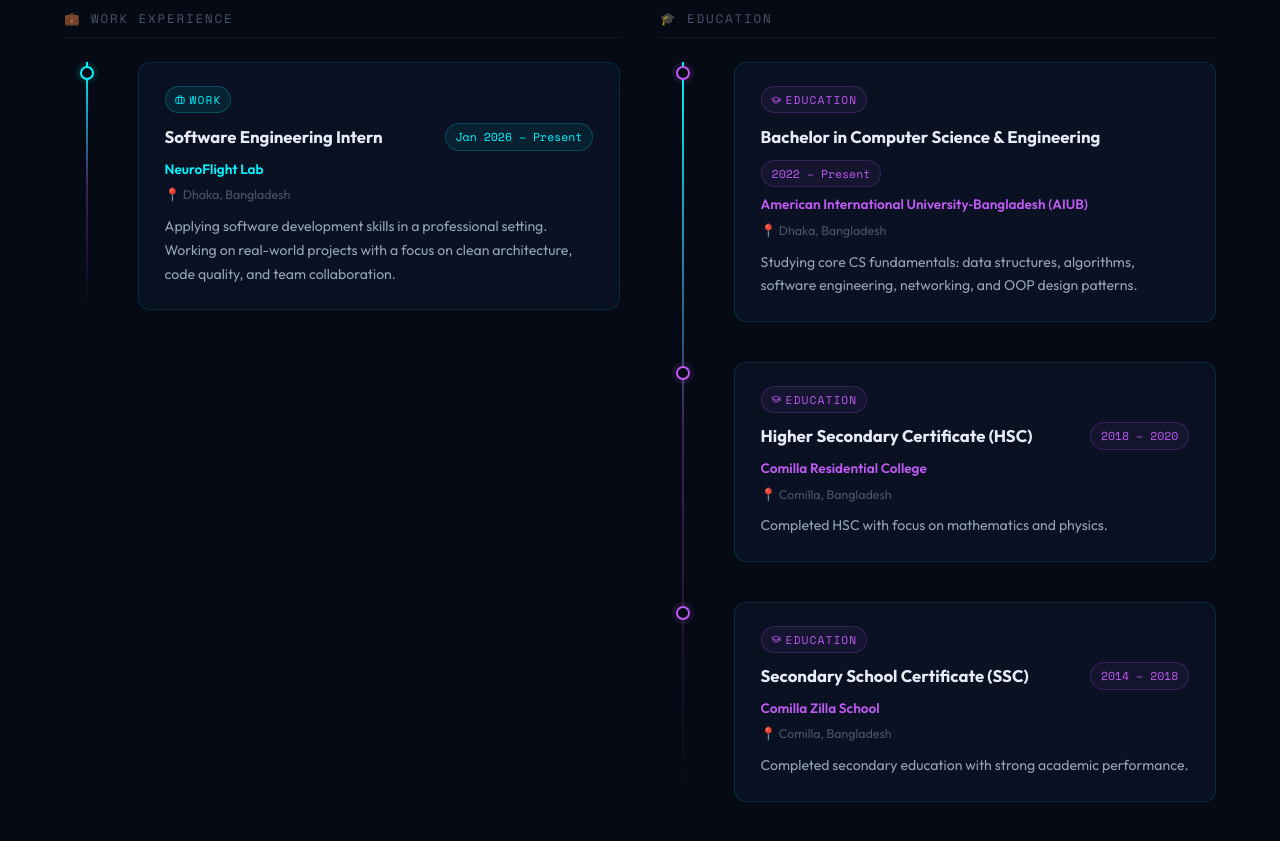
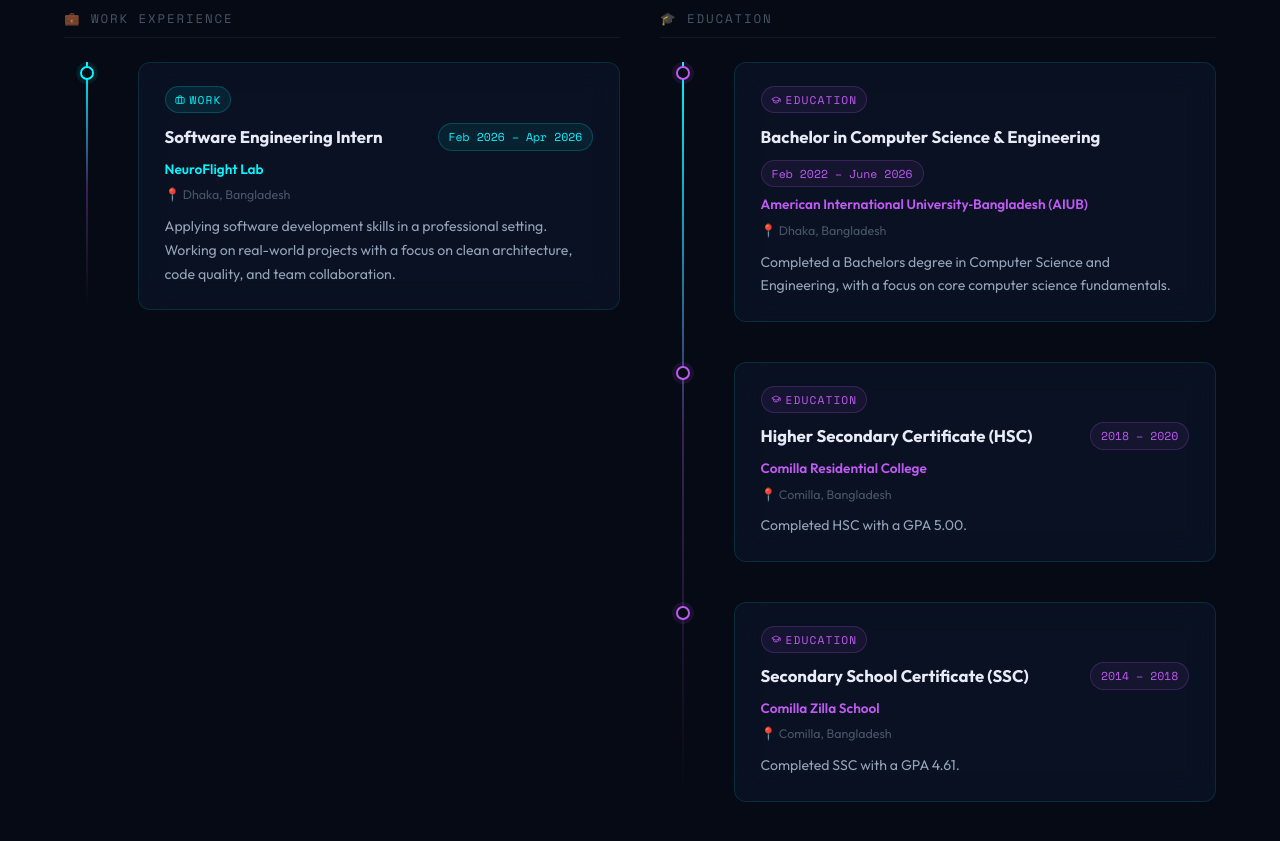
Before and after one commit to SaklainMahmud/Portfolio-2.0, a React (Vite) app: page / in a window 1280 px wide. Shown: the part 1940-2781 px from the top of the page. Built offline with nearby package versions, Linux system fonts and the light colour scheme.

Commit message:
Revise work and education details in Experience component
Updated work and education periods and descriptions for clarity.

```diff
--- a/src/components/Experience.jsx
+++ b/src/components/Experience.jsx
@@ -6,7 +6,7 @@ const workItems = [
   {
     title: 'Software Engineering Intern',
     org: 'NeuroFlight Lab',
-    period: 'Jan 2026 – Present',
+    period: 'Feb 2026 – Apr 2026',
     location: 'Dhaka, Bangladesh',
     desc: 'Applying software development skills in a professional setting. Working on real-world projects with a focus on clean architecture, code quality, and team collaboration.',
     accent: false,
@@ -17,9 +17,9 @@ const eduItems = [
   {
     title: 'Bachelor in Computer Science & Engineering',
     org: 'American International University‑Bangladesh (AIUB)',
-    period: '2022 – Present',
+    period: 'Feb 2022 – June 2026',
     location: 'Dhaka, Bangladesh',
-    desc: 'Studying core CS fundamentals: data structures, algorithms, software engineering, networking, and OOP design patterns.',
+    desc: 'Completed a Bachelors degree in Computer Science and Engineering, with a focus on core computer science fundamentals.',
     accent: true,
   },
   {
@@ -27,7 +27,7 @@ const eduItems = [
     org: 'Comilla Residential College',
     period: '2018 – 2020',
     location: 'Comilla, Bangladesh',
-    desc: 'Completed HSC with focus on mathematics and physics.',
+    desc: 'Completed HSC with a GPA 5.00.',
     accent: true,
   },
   {
@@ -35,7 +35,7 @@ const eduItems = [
     org: 'Comilla Zilla School',
     period: '2014 – 2018',
     location: 'Comilla, Bangladesh',
-    desc: 'Completed secondary education with strong academic performance.',
+    desc: 'Completed SSC with a GPA 4.61.',
     accent: true,
   },
 ];
```
